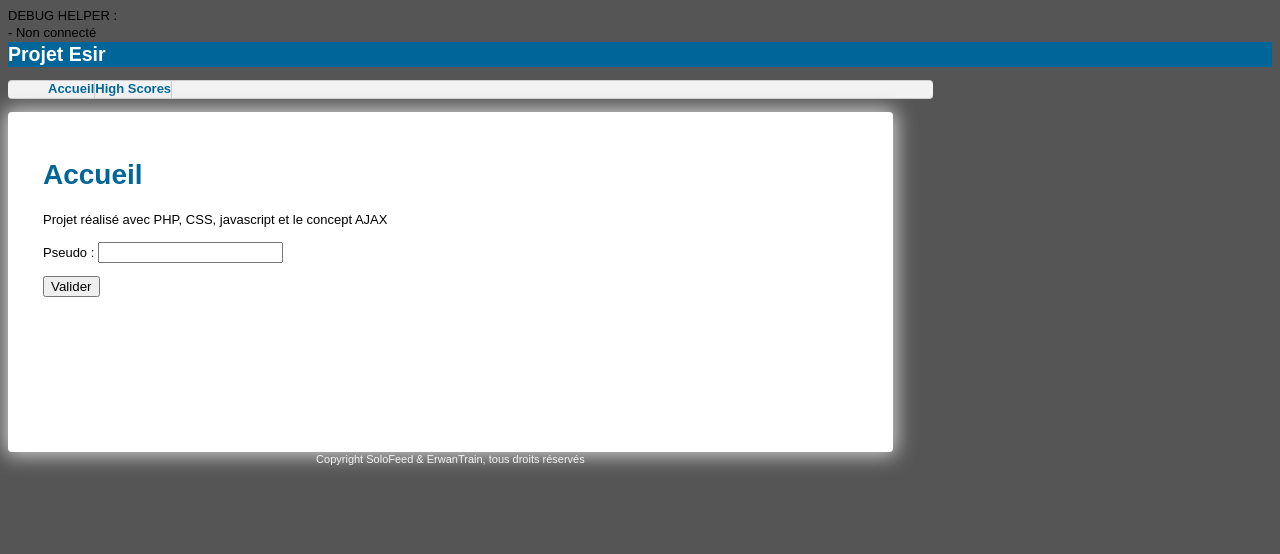
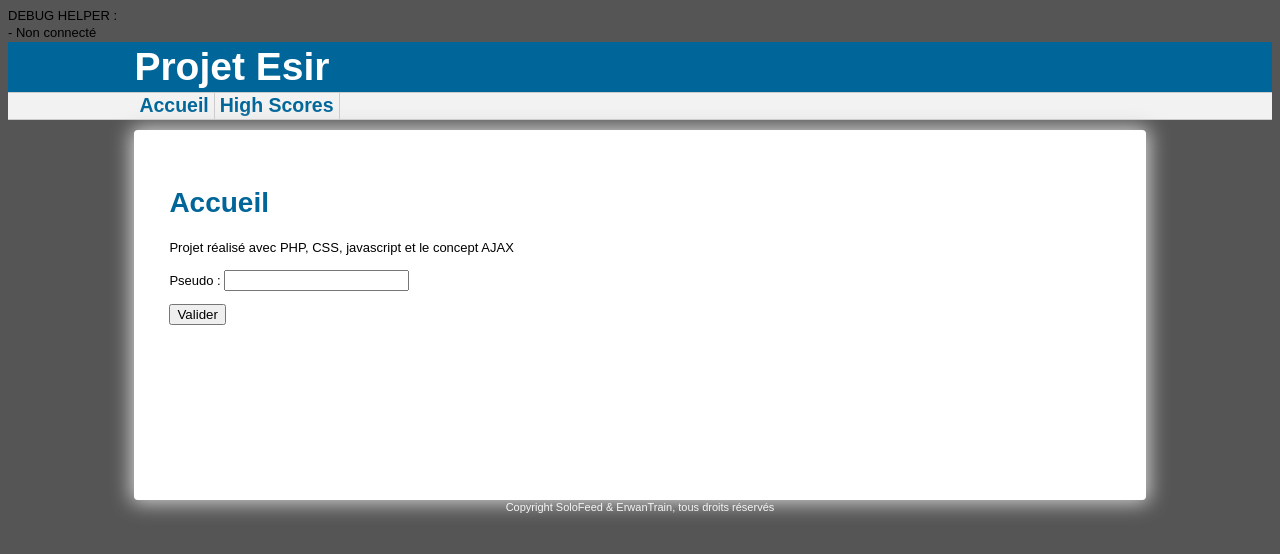
Before and after one commit to LoulouLMG/esir-project, a PHP site: the page made by index.php in a window 1280 px wide. Shown: the top 554 px of the page. Run offline with PHP 8.4, Linux system fonts and the light colour scheme; some libraries are stand-ins or nearby versions.

Commit message:
little reorganization of css style

```diff
--- a/application/models/login_model.php
+++ b/application/models/login_model.php
@@ -96,6 +96,10 @@ class LoginModel
         {
             $_SESSION["feedback_negative"][] = FEEDBACK_USERNAME_DOES_NOT_FIT_PATTERN;
         }
+        if(Session::get("feedback_negative")!==null)
+        {
+            return false;
+        }
         // clean the input
         $user_name = strip_tags($_POST['user_name']);
 
--- a/application/views/_templates/header.php
+++ b/application/views/_templates/header.php
@@ -28,8 +28,8 @@
             <div class='title-box'>
                 <a href="<?php echo URL; ?>">Projet Esir</a>
             </div>
-
-            <ul id="nav-bar">
+            <div id="nav-bar">
+                <ul>
                     <li>
                         <a href="<?php echo URL; ?>index/index">Accueil</a>
                     </li>
@@ -45,6 +45,8 @@
                         </li>";
                     }?>
                 </ul>
+                <div class="clr"></div>
+            </div>
         </div>
         <!-- Beginning of the "body" of the current page -->
         <div id ="page">
--- a/public/css/style.css
+++ b/public/css/style.css
@@ -1,3 +1,8 @@
+.clr{
+    clear:both;
+    font-size:0;
+}
+
 html {
  overflow-y: scroll;
 }
@@ -26,11 +31,6 @@ p {
   margin-bottom: 10px;
 }
 
-ol, ul {
-    list-style: none;
-}
-
-
 .feedback {
   border: 1px solid black;
   color: black;
@@ -48,14 +48,17 @@ ol, ul {
 }
 
 /* Begin Navigation Bar Styling */
-
 #nav-bar {
- width: 70%;
- float: left;
  background-color: #f2f2f2;
  border-bottom: 1px solid #ccc;
  border-top: 1px solid #ccc;
- border-radius: 4px;
+ padding-left: 10%;
+}
+
+#nav-bar ul {
+  list-style: none;
+  padding: 0;
+  margin: 0;
 }
 
 #nav-bar li {
@@ -65,9 +68,12 @@ ol, ul {
 #nav-bar li a {
  display: block;
  text-decoration: none;
- font-weight: bold;
+ font-weight: 600;
+ font-size: 1.5em;
  color: #069;
  border-right: 1px solid #ccc;
+ padding-right: 5px;
+ padding-left: 5px;
 }
 
 #nav-bar li a:hover {
@@ -76,32 +82,29 @@ ol, ul {
 }
 /* End navigation bar styling. */
 
-
 .title-box {
- text-decoration: none;
- font-size: 1.5em;
+ font-size: 3em;
  color: #fff;
  background-color: #069;
- margin: 0;
- font-weight: 700;
+ font-weight: bold;
+ padding-left: 10%;
 }
 
 .title-box a {
+  text-decoration: none;
   color: #fff;
-  text-decoration: none;
 }
 
 #page {
-  width: 70%;
+  width: 80%;
   float: left;
-/*
-margin-left: 10px;
-margin-top: 10px;
-padding-top: 10px;
-padding-bottom: 20px;*/
-box-shadow: 0px 0px 20px 3px #d3d3d3;
-border-radius: 4px;
-background-color: #ffffff;
+  margin-left: 10%;
+  margin-top: 10px;
+  padding-top: 10px;
+  padding-bottom: 20px;
+  box-shadow: 0px 0px 20px 3px #d3d3d3;
+  border-radius: 4px;
+  background-color: #ffffff;
 }
 
 
@@ -125,7 +128,8 @@ background-color: #ffffff;
 
 
 .footer {
-  width: 70%;
+  margin-left: 10%;
+  width: 80%;
   color: #f5f5f5;
   font-size: 11px;
   text-align: center;
```
Lines whose indentation alone changed are shown as unchanged.
